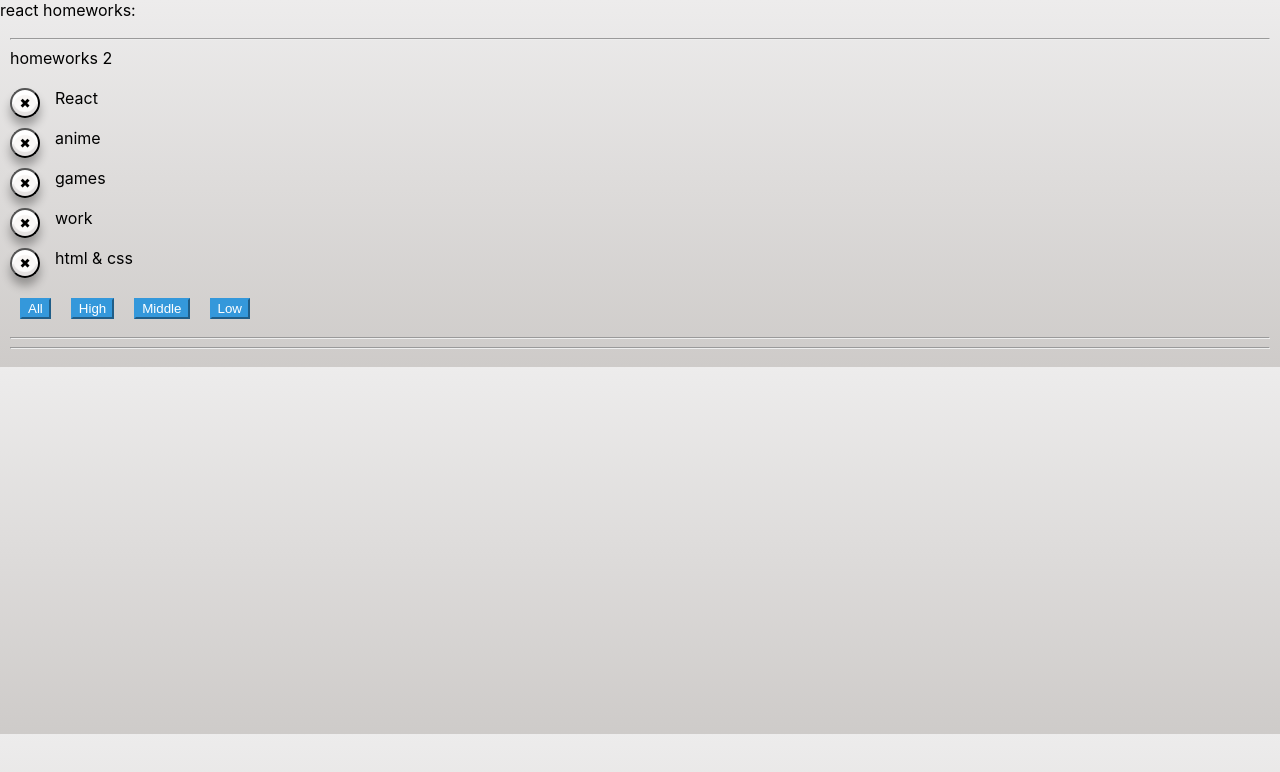
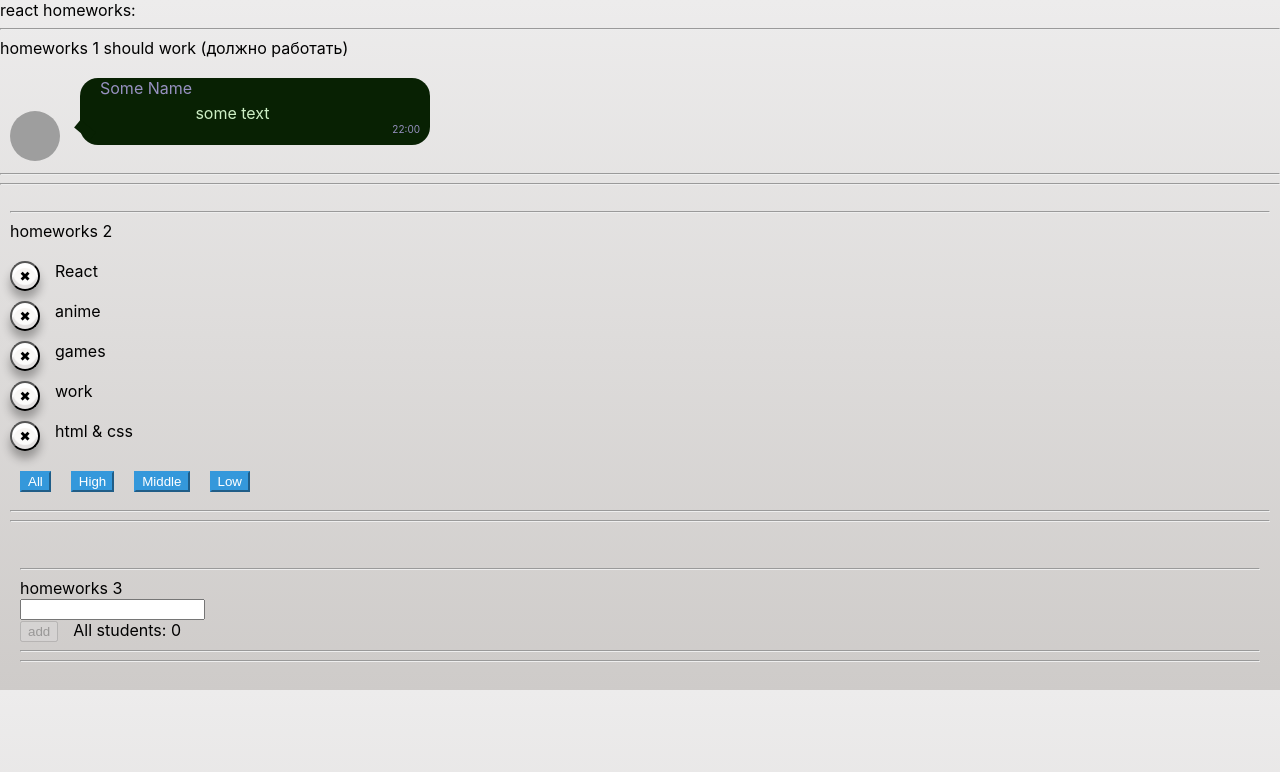
Before and after one commit to DreamLife37/Homeworks-_from_Ignat, a React (Create React App) app: page / in a window 1280 px wide. Shown: the top 772 px of the page. Built offline with nearby package versions, Linux system fonts and the light colour scheme; grey boxes are pictures that could not be loaded.

Commit message:
Homework 3

```diff
--- a/package.json
+++ b/package.json
@@ -10,10 +10,12 @@
     "@types/node": "^16.11.22",
     "@types/react": "^17.0.39",
     "@types/react-dom": "^17.0.11",
+    "@types/uuid": "^8.3.4",
     "react": "^17.0.2",
     "react-dom": "^17.0.2",
     "react-scripts": "5.0.0",
     "typescript": "^4.5.5",
+    "uuid": "^8.3.2",
     "web-vitals": "^2.1.4"
   },
   "scripts": {
--- a/src/p1-main/m1-ui/u1-app/App.tsx
+++ b/src/p1-main/m1-ui/u1-app/App.tsx
@@ -2,14 +2,15 @@ import React from 'react'
 import s from './App.module.css'
 import HW1 from '../../../p2-homeworks/h1/HW1'
 import HW2 from "../../../p2-homeworks/h2/HW2";
+import HW3 from "../../../p2-homeworks/h3/HW3";
 
 function App() {
     return (
         <div className={s.App}>
             <div>react homeworks:</div>
-            {/*<HW1/>*/}
+            <HW1/>
             <HW2/>
-            {/*<HW3/>*/}
+            <HW3/>
             {/*<HW4/>*/}
             {/*<HW5/>*/}
 
--- a/src/p2-homeworks/h3/Greeting.module.css
+++ b/src/p2-homeworks/h3/Greeting.module.css
@@ -3,5 +3,13 @@
 }
 
 .error {
-    border: 1px solid red;
+    border: 2px solid red;
 }
+
+.wrapper {
+    padding: 20px
+}
+
+.count {
+    padding-left: 15px;
+}
--- a/src/p2-homeworks/h3/Greeting.tsx
+++ b/src/p2-homeworks/h3/Greeting.tsx
@@ -2,25 +2,25 @@ import React from 'react'
 import s from './Greeting.module.css'
 
 type GreetingPropsType = {
-    name: any // need to fix any
-    setNameCallback: any // need to fix any
-    addUser: any // need to fix any
-    error: any // need to fix any
-    totalUsers: any // need to fix any
+    name: string // need to fix any
+    setNameCallback: (el: string) => void // need to fix any
+    addUser: () => void // need to fix any
+    error: string // need to fix any
+    totalUsers: number // need to fix any
 }
 
 // презентационная компонента (для верстальщика)
 const Greeting: React.FC<GreetingPropsType> = (
     {name, setNameCallback, addUser, error, totalUsers} // деструктуризация пропсов
 ) => {
-    const inputClass = s.error // need to fix with (?:)
+    const inputClass = error ? s.error : '' // need to fix with (?:)
 
     return (
         <div>
-            <input value={name} onChange={setNameCallback} className={inputClass}/>
-            <span>{error}</span>
-            <button onClick={addUser}>add</button>
-            <span>{totalUsers}</span>
+            <input value={name} onChange={e => setNameCallback(e.currentTarget.value)} className={inputClass}/>
+            <div><span>{error}</span></div>
+            <button onClick={addUser} disabled={!name}>add</button>
+            <span className={s.count}>All students: {totalUsers}</span>
         </div>
     )
 }
--- a/src/p2-homeworks/h3/GreetingContainer.tsx
+++ b/src/p2-homeworks/h3/GreetingContainer.tsx
@@ -1,9 +1,11 @@
 import React, {useState} from 'react'
 import Greeting from './Greeting'
+import {UserType} from "./HW3";
 
 type GreetingContainerPropsType = {
-    users: any // need to fix any
-    addUserCallback: any // need to fix any
+    users: UserType[]// need to fix any
+    addUserCallback: (name: string) => void // need to fix any
+    totalUsers: number
 }
 
 // более простой и понятный для новичков
@@ -11,18 +13,27 @@ type GreetingContainerPropsType = {
 
 // более современный и удобный для про :)
 // уровень локальной логики
-const GreetingContainer: React.FC<GreetingContainerPropsType> = ({users, addUserCallback}) => { // деструктуризация пропсов
-    const [name, setName] = useState<any>('') // need to fix any
-    const [error, setError] = useState<any>('') // need to fix any
+const GreetingContainer: React.FC<GreetingContainerPropsType> = ({users, addUserCallback, totalUsers}) => { // деструктуризация пропсов
+    let [name, setName] = useState<string>('') // need to fix any
+    const [error, setError] = useState<string>('') // need to fix any
 
-    const setNameCallback = (e: any) => { // need to fix any
-        setName('') // need to fix
+    const setNameCallback = (el: string) => { // need to fix any
+        if (el !== '') {
+            setName(el) // need to fix
+            setError('')
+        } else {
+            setError('Name cannot be empty')
+            setName('')
+        }
+
     }
     const addUser = () => {
-        alert(`Hello  !`) // need to fix
+        alert(`'Hello ${name} !`) // need to fix
+        addUserCallback(name)
+        setName('')
+        console.log(name)
+
     }
-
-    const totalUsers = 0 // need to fix
 
     return (
         <Greeting
--- a/src/p2-homeworks/h3/HW3.tsx
+++ b/src/p2-homeworks/h3/HW3.tsx
@@ -1,27 +1,36 @@
 import React, {useState} from 'react'
+import {v1} from 'uuid'
 import GreetingContainer from './GreetingContainer'
+import s from './Greeting.module.css'
 
 // types
 export type UserType = {
-    _id: any // need to fix any
-    name: any // need to fix any
+    _id: string // need to fix any
+    name: string // need to fix any
 }
 
 // уровень работы с глобальными данными
 function HW3() {
-    const [users, setUsers] = useState<any>([]) // need to fix any
+    const [users, setUsers] = useState<UserType[]>([]) // need to fix any
 
-    const addUserCallback = (name: any) => { // need to fix any
-        setUsers([]) // need to fix
+    let count = users.length
+
+    const addUserCallback = (name: string) => { // need to fix any
+        let user = {_id: v1(), name: name}
+        let newArrUsers = [user, ...users]
+        setUsers(newArrUsers) // need to fix
     }
 
     return (
-        <div>
+        <div className={s.wrapper}>
             <hr/>
             homeworks 3
 
             {/*should work (должно работать)*/}
-            <GreetingContainer users={users} addUserCallback={addUserCallback}/>
+            <GreetingContainer users={users}
+                               addUserCallback={addUserCallback}
+                               totalUsers={count}
+            />
 
             <hr/>
             {/*для личного творчества, могу проверить*/}
```
Also changed, not shown: 1 other file (tests, documents, lock files or other folders).
